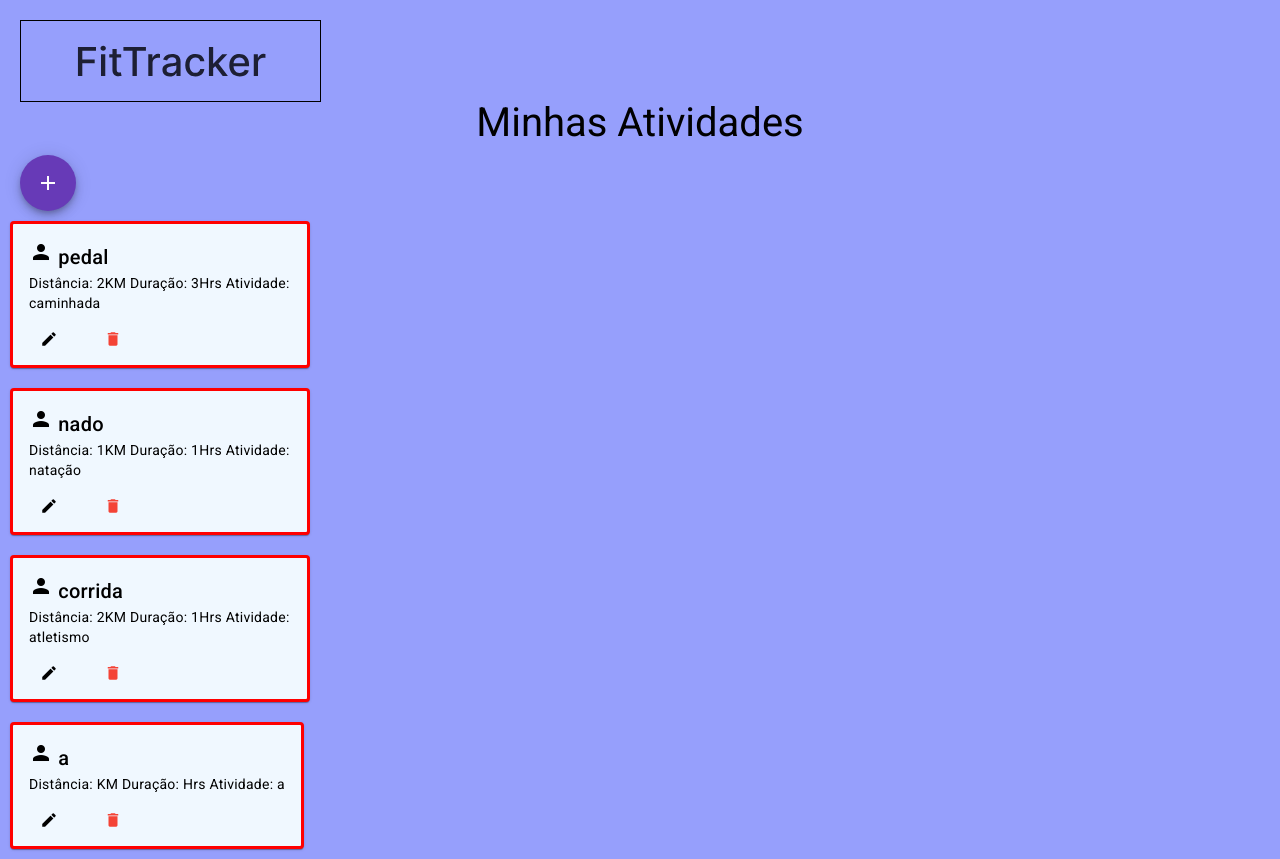
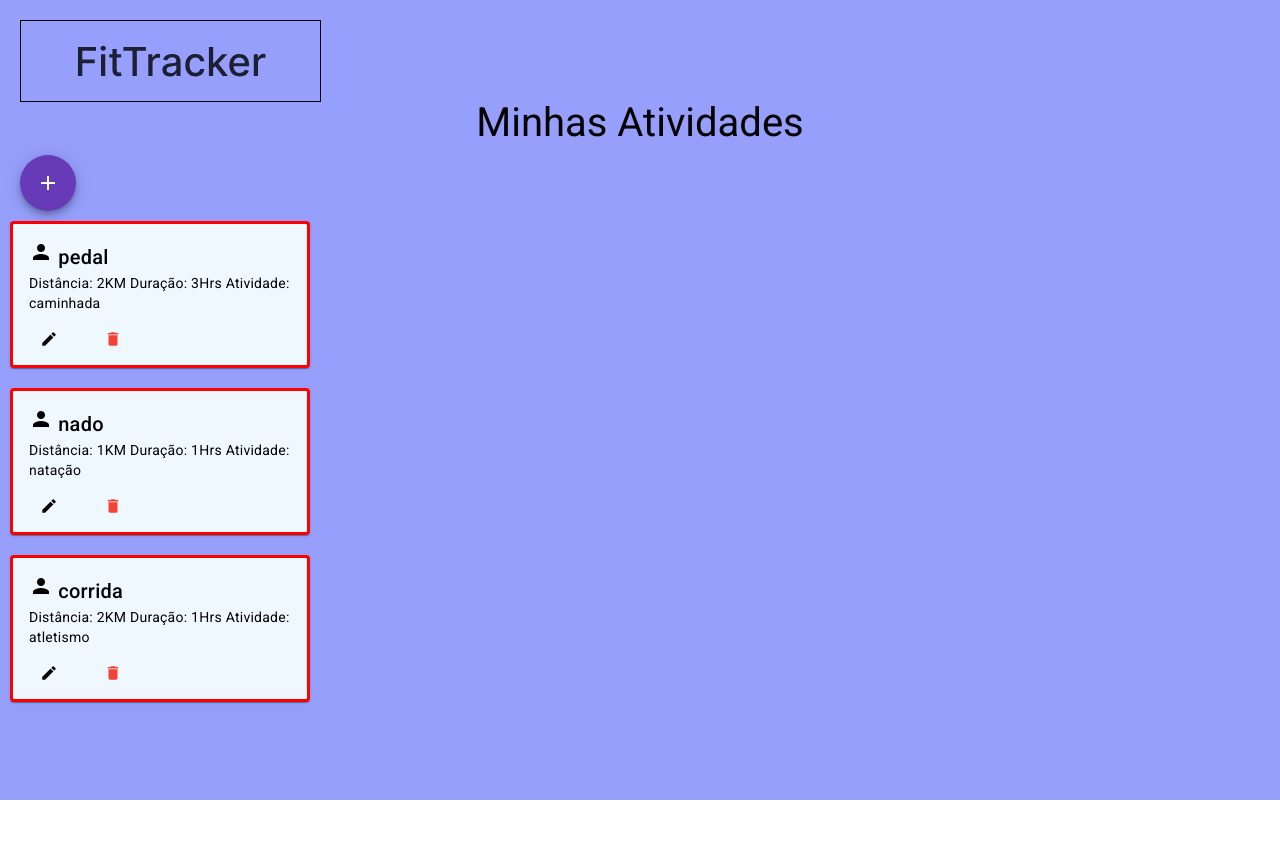
Before and after one commit to Tinhow/Projeto-pweb1-final, an Angular app: page /homePage in a window 1280 px wide. After the commit the page ends 800 px from the top, so only its background shows below. Built offline with nearby package versions, Linux system fonts and the light colour scheme; data requests are answered from the project's data file.

Commit message:
openDialog totalmente corrigido

```diff
--- a/db.json
+++ b/db.json
@@ -78,13 +78,6 @@
       "nameTag": "corrida",
       "distancia": "2",
       "tempo": "1"
-    },
-    {
-      "id": 8,
-      "atividade": "a",
-      "nameTag": "a",
-      "distancia": "",
-      "tempo": ""
     }
   ]
 }
--- a/src/app/tela-home/modal/modal.component.html
+++ b/src/app/tela-home/modal/modal.component.html
@@ -1,4 +1,4 @@
-<h1 mat-dialog-title>Adicionar nova atividade<button id="cnclbtn" mat-mini-fab color="warn" (click)="cancel()"><mat-icon class="iconclean">clear</mat-icon></button> </h1>
+<h1 mat-dialog-title>{{tituloDialog}}<button id="cnclbtn" mat-mini-fab color="warn" (click)="cancel()"><mat-icon class="iconclean">clear</mat-icon></button> </h1>
 
 <div  fxLayout="column" mat-dialog-content>
   <mat-form-field appearance="fill" class="mat-form-simples" submit="cadastrar()">
--- a/src/app/tela-home/modal/modal.component.ts
+++ b/src/app/tela-home/modal/modal.component.ts
@@ -15,6 +15,7 @@ export class ModalComponent implements OnInit {
   atividade: Atividade;
   atividades: Array<Atividade> = [];
   botaoAdd = "Adicionar";
+  tituloDialog = "Adicionar nova atividade"
 
   constructor(private atividadeService: AtividadeService,public dialogRef: MatDialogRef<ModalComponent>,@Inject(MAT_DIALOG_DATA) public data: any){
     this.atividade = new Atividade();
@@ -24,6 +25,7 @@ export class ModalComponent implements OnInit {
     if (this.data && this.data.isEdicao && this.data.atividade) {
       this.atividade = { ...this.data.atividade }; // Copia os dados da atividade recebida para o atributo 'atividade'
       this.botaoAdd = 'Alterar'; // Atualiza o valor para 'Alterar' se for uma ação de edição
+      this.tituloDialog = "Editar atividade"
     } else {
       this.atividade = new Atividade(); // Cria um novo objeto 'Atividade' caso seja uma ação de criação
       this.botaoAdd = 'Adicionar'; // Mantém o valor como 'Adicionar' se for uma ação de criação
```
